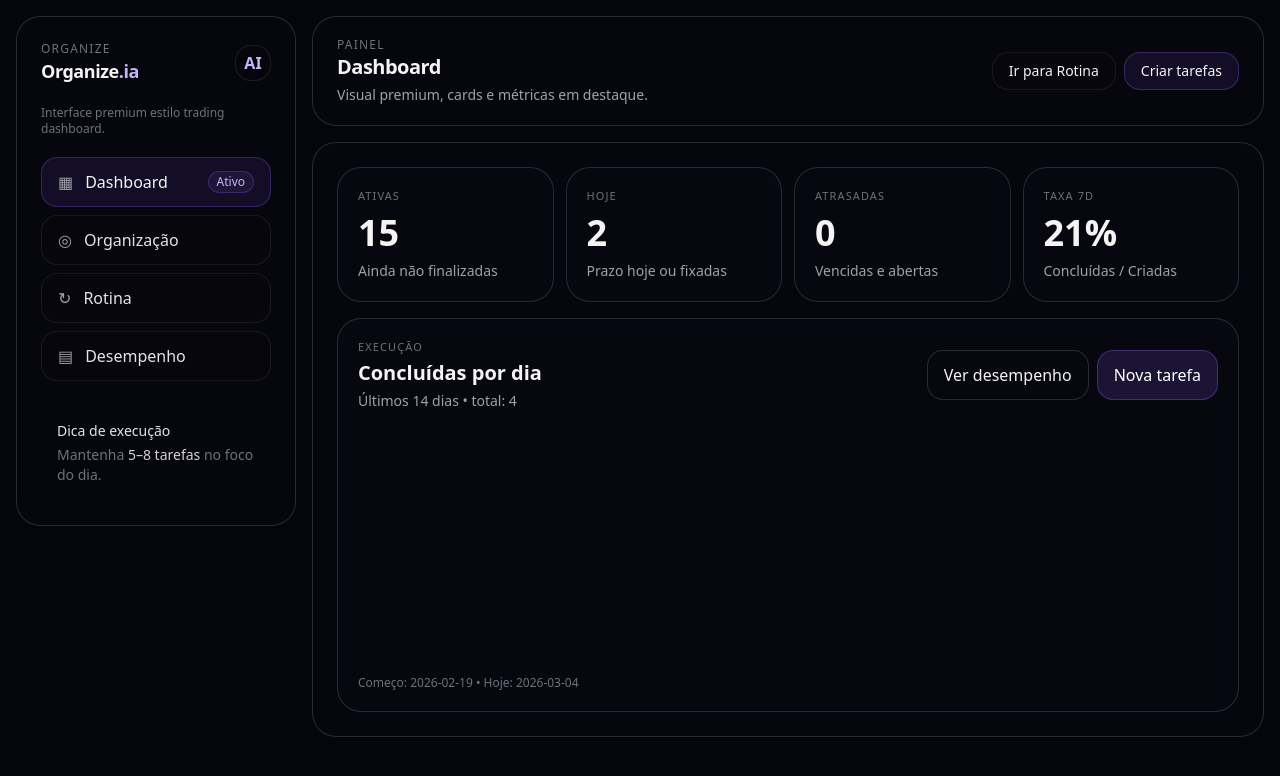
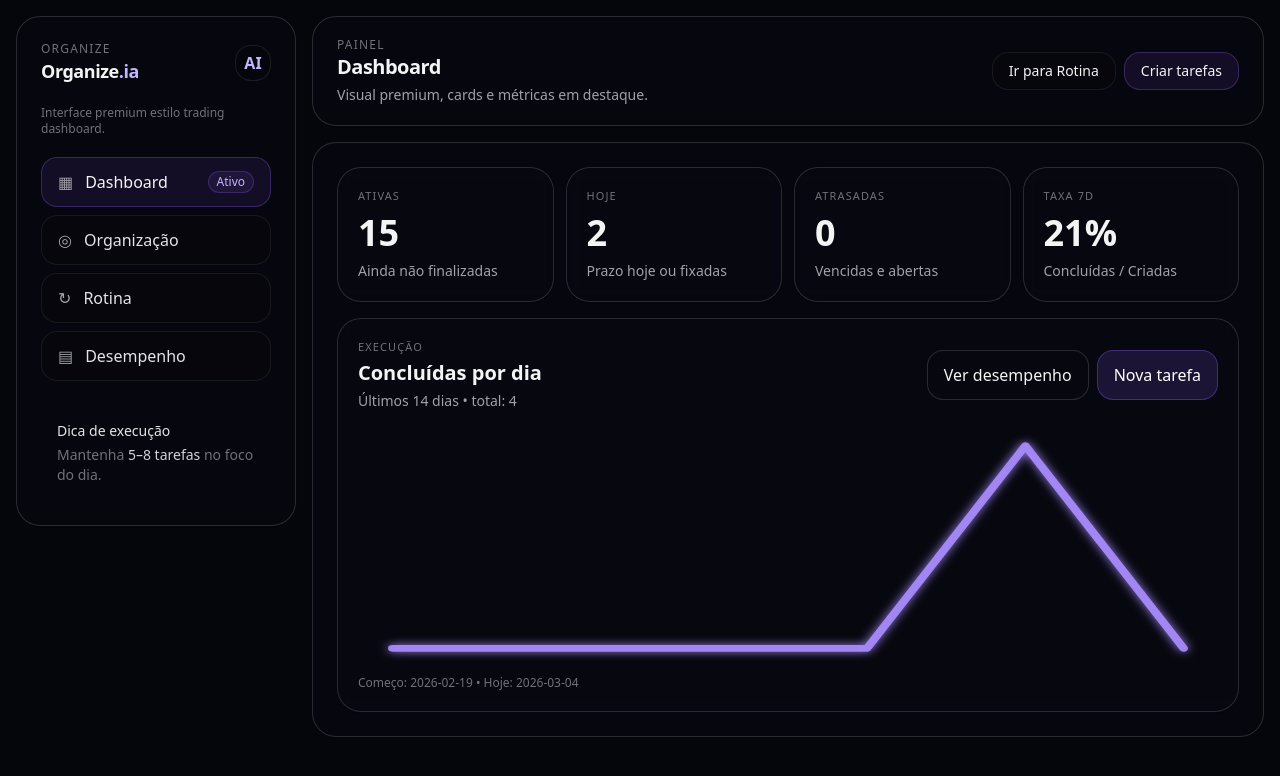
Before and after one commit to Russolokfor/organize-ia-new, a Next.js app: page /dashboard in a window 1280 px wide. Shown: the top 776 px of the page. Built offline with nearby package versions, Linux system fonts and the light colour scheme.

Commit message:
fix: area skark

```diff
--- a/src/components/ui/AreaSparkline.tsx
+++ b/src/components/ui/AreaSparkline.tsx
@@ -1,50 +1,138 @@
 "use client";
 
-import React from "react";
-import {
-  Area,
-  AreaChart,
-  ResponsiveContainer,
-  Tooltip,
-  XAxis,
-  YAxis,
-} from "recharts";
+import React, { useMemo } from "react";
 
 type Point = { x: string; y: number };
 
-export default function AreaSparkline({
-  data,
-  heightMobile = 180,
-  heightDesktop = 240,
-}: {
-  data: Point[];
-  heightMobile?: number;
-  heightDesktop?: number;
-}) {
+type Props =
+  | {
+      values: number[];
+      heightMobile?: number;
+      heightDesktop?: number;
+    }
+  | {
+      data: Point[];
+      heightMobile?: number;
+      heightDesktop?: number;
+    };
+
+function cn(...classes: Array<string | false | undefined | null>) {
+  return classes.filter(Boolean).join(" ");
+}
+
+/**
+ * Sparkline em SVG puro (sem recharts).
+ * Compatível com:
+ * - <AreaSparkline values={number[]} />
+ * - <AreaSparkline data={Point[]} />
+ */
+export default function AreaSparkline(props: Props) {
+  const heightMobile = props.heightMobile ?? 180;
+  const heightDesktop = props.heightDesktop ?? 240;
+
+  const points = useMemo<Point[]>(() => {
+    // ✅ Discriminante definitivo (não retorna undefined)
+    if ("values" in props) {
+      const vals = props.values?.length ? props.values : [0, 0, 0, 0];
+      return vals.map((y, i) => ({ x: String(i + 1), y: Number(y) || 0 }));
+    }
+
+    // props.data sempre existe nesse ramo
+    const d = props.data?.length ? props.data : [{ x: "1", y: 0 }];
+    return d.map((p, i) => ({
+      x: p.x ?? String(i + 1),
+      y: Number(p.y) || 0,
+    }));
+  }, [props]);
+
+  const { path, areaPath } = useMemo(() => {
+    const w = 1000;
+    const h = 360;
+
+    const ys = points.map((p) => p.y);
+    const minY = Math.min(...ys);
+    const maxY = Math.max(...ys);
+    const range = maxY - minY || 1;
+
+    const padX = 40;
+    const padY = 28;
+    const innerW = w - padX * 2;
+    const innerH = h - padY * 2;
+
+    const toX = (i: number) =>
+      padX + (innerW * i) / Math.max(1, points.length - 1);
+
+    const toY = (y: number) =>
+      padY + innerH - ((y - minY) / range) * innerH;
+
+    const line = points
+      .map((p, i) => `${i === 0 ? "M" : "L"} ${toX(i)} ${toY(p.y)}`)
+      .join(" ");
+
+    const baseY = padY + innerH;
+    const area = `${line} L ${toX(points.length - 1)} ${baseY} L ${toX(
+      0
+    )} ${baseY} Z`;
+
+    return { path: line, areaPath: area };
+  }, [points]);
+
   return (
     <div className="w-full max-w-full min-w-0 overflow-x-clip">
-      {/* ✅ altura menor no mobile */}
+      {/* Mobile */}
       <div className="block sm:hidden" style={{ height: heightMobile }}>
-        <ResponsiveContainer width="100%" height="100%">
-          <AreaChart data={data} margin={{ top: 6, right: 10, left: -18, bottom: 0 }}>
-            <XAxis dataKey="x" tick={{ fontSize: 11 }} axisLine={false} tickLine={false} />
-            <YAxis tick={{ fontSize: 11 }} axisLine={false} tickLine={false} />
-            <Tooltip />
-            <Area type="monotone" dataKey="y" strokeWidth={3} fillOpacity={0.15} />
-          </AreaChart>
-        </ResponsiveContainer>
+        <SparklineSvg path={path} areaPath={areaPath} />
       </div>
 
+      {/* Desktop */}
       <div className="hidden sm:block" style={{ height: heightDesktop }}>
-        <ResponsiveContainer width="100%" height="100%">
-          <AreaChart data={data} margin={{ top: 10, right: 16, left: -10, bottom: 0 }}>
-            <XAxis dataKey="x" tick={{ fontSize: 12 }} axisLine={false} tickLine={false} />
-            <YAxis tick={{ fontSize: 12 }} axisLine={false} tickLine={false} />
-            <Tooltip />
-            <Area type="monotone" dataKey="y" strokeWidth={3} fillOpacity={0.15} />
-          </AreaChart>
-        </ResponsiveContainer>
+        <SparklineSvg path={path} areaPath={areaPath} />
       </div>
     </div>
   );
 }
+
+function SparklineSvg({
+  path,
+  areaPath,
+}: {
+  path: string;
+  areaPath: string;
+}) {
+  return (
+    <svg
+      viewBox="0 0 1000 360"
+      className={cn("w-full h-full")}
+      preserveAspectRatio="none"
+    >
+      <defs>
+        <linearGradient id="sparkFill" x1="0" y1="0" x2="0" y2="1">
+          <stop offset="0%" stopColor="rgba(139,92,246,0.30)" />
+          <stop offset="100%" stopColor="rgba(139,92,246,0.02)" />
+        </linearGradient>
+
+        <filter id="sparkGlow" x="-20%" y="-20%" width="140%" height="140%">
+          <feGaussianBlur stdDeviation="6" result="blur" />
+          <feMerge>
+            <feMergeNode in="blur" />
+            <feMergeNode in="SourceGraphic" />
+          </feMerge>
+        </filter>
+      </defs>
+
+      {/* Área */}
+      <path d={areaPath} fill="url(#sparkFill)" />
+
+      {/* Linha */}
+      <path
+        d={path}
+        fill="none"
+        stroke="rgba(167, 139, 250, 0.95)"
+        strokeWidth="10"
+        strokeLinejoin="round"
+        strokeLinecap="round"
+        filter="url(#sparkGlow)"
+      />
+    </svg>
+  );
+}
```
